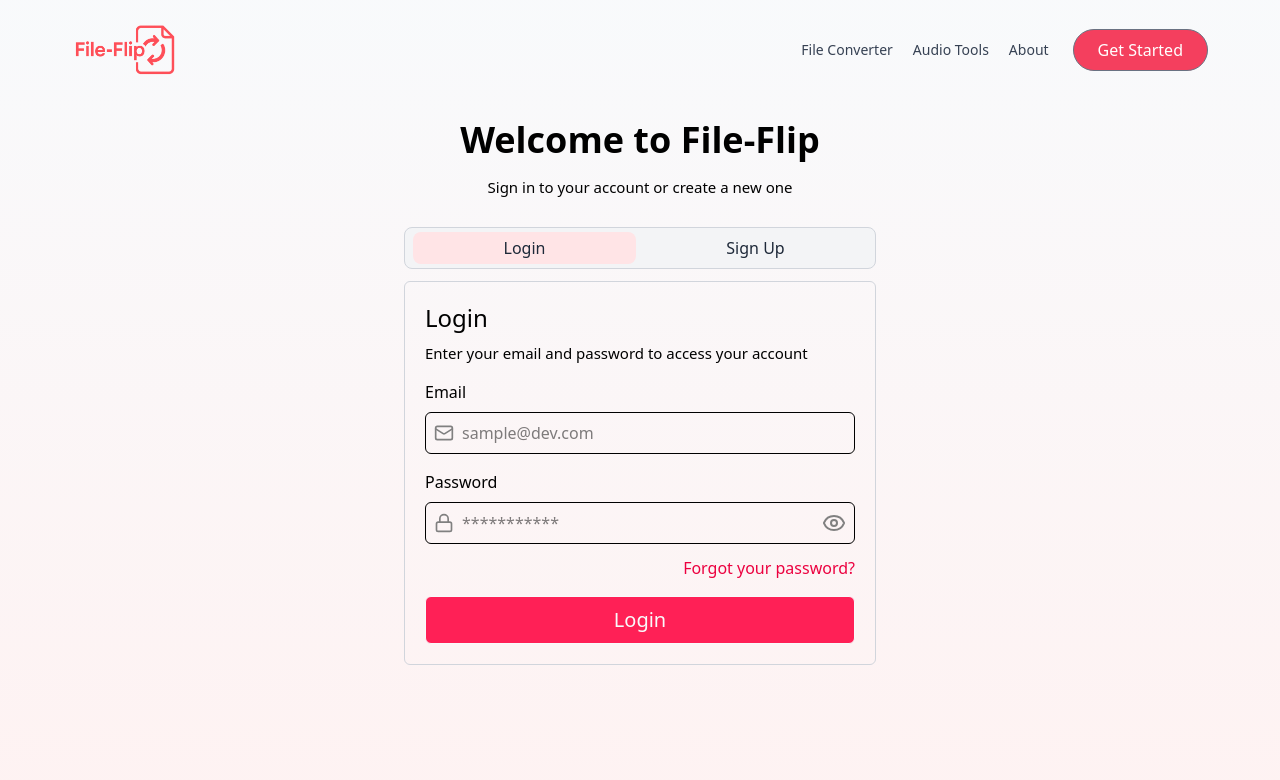
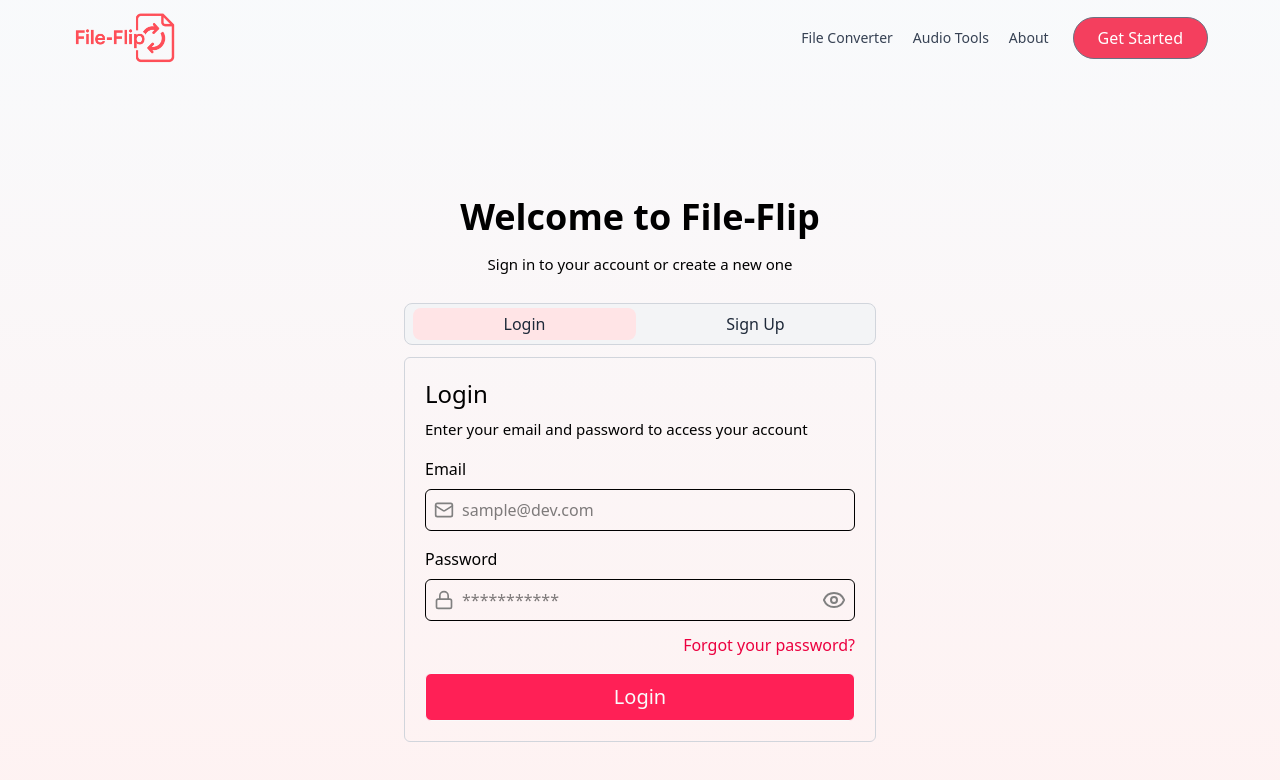
Before and after one commit to shubhamAmrawat/File-Flip, a React (Vite) app in the folder client/: page /login in a window 1280 px wide. Shown: the top 780 px of the page. Built offline with nearby package versions, Linux system fonts and the light colour scheme.

Commit message:
navbar update

```diff
--- a/client/src/Components/NavigationBar.jsx
+++ b/client/src/Components/NavigationBar.jsx
@@ -13,6 +13,17 @@
 
   const location = useLocation();
   const isloginPage = location.pathname === '/login';
+  const [scrolled, setScrolled] = useState(false);
+
+  useEffect(() => {
+    const handleScroll = () => {
+      const offset = window.scrollY;
+      setScrolled(offset > 290); // Change 10 to your preferred scroll threshold
+    };
+
+    window.addEventListener("scroll", handleScroll);
+    return () => window.removeEventListener("scroll", handleScroll);
+  }, []);
 
   useEffect(() => {
     if (isMenuOpen) {
@@ -34,7 +45,11 @@
   }, []);
 
   return (
-    <header className="flex items-center justify-between w-full p-4 sm:p-6 sm:px-18 absolute top-0 ">
+    <header
+      className={`flex items-center justify-between w-full py-2 sm:py-3 sm:px-18 sticky top-0 z-50 transition-all duration-300 ${
+        scrolled ? "bg-rose-50/70 shadow  backdrop-blur-md" : "bg-transparent"
+      }`}
+    >
       <img
         src={logo}
         alt=" "
```
